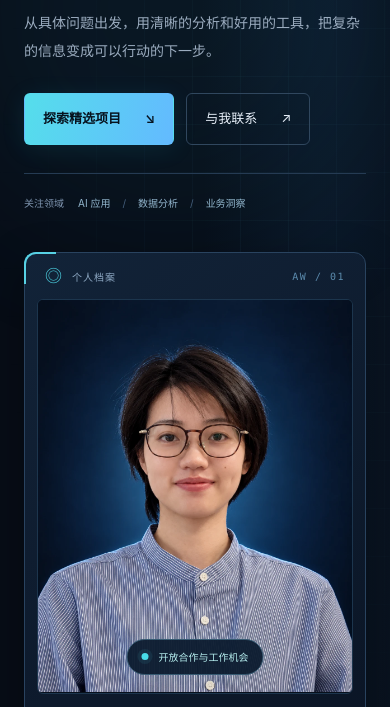
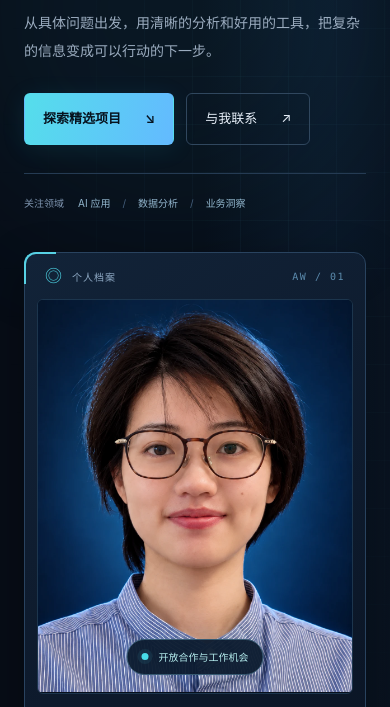
Before and after one commit to Wulu1015/personal-portfolio, a website: page index.html in a window 390 px wide. Shown: the part 349-1056 px from the top of the page. Drawn offline with Linux system fonts and the light colour scheme.

Commit message:
Use a tighter head-and-shoulders crop for the profile portrait
Increase face prominence while preserving the full hairstyle and eyeglasses. Update the image reference and preload path, retain responsive contain sizing, and verify desktop and mobile presentation.

```diff
--- a/index.html
+++ b/index.html
@@ -8,7 +8,7 @@
   <meta name="color-scheme" content="dark">
   <title>Aiden Wu · AI 与数据分析作品集</title>
   <link rel="icon" type="image/svg+xml" href="assets/favicon-tech.svg">
-  <link rel="preload" as="image" href="assets/profile-aiden.webp">
+  <link rel="preload" as="image" href="assets/profile-aiden-closeup.webp">
   <link rel="stylesheet" href="style.css">
   <script defer src="app.js"></script>
   <script defer src="navigation.js"></script>
@@ -41,7 +41,7 @@
       </div>
       <figure class="profile-card">
         <div class="profile-panel-heading"><span class="panel-icon" aria-hidden="true">◎</span> 个人档案 <span class="profile-panel-id">AW / 01</span></div>
-        <div class="profile-image-wrap"><img class="profile-image" src="assets/profile-aiden.webp" alt="Aiden Wu 的个人照片，深蓝背景与青蓝轮廓光" width="1122" height="1402" fetchpriority="high"><span class="profile-status"><span class="status-dot"></span> 开放合作与工作机会</span></div>
+        <div class="profile-image-wrap"><img class="profile-image" src="assets/profile-aiden-closeup.webp" alt="Aiden Wu 的近景头像，保留完整发型与眼镜的头肩构图" width="1122" height="1402" fetchpriority="high"><span class="profile-status"><span class="status-dot"></span> 开放合作与工作机会</span></div>
         <figcaption><div><strong>Aiden Wu</strong><span>用技术探索，用实践表达。</span></div></figcaption>
       </figure>
     </section>
```
Also changed, not shown: README.md, assets/profile-aiden-closeup.webp (added).
